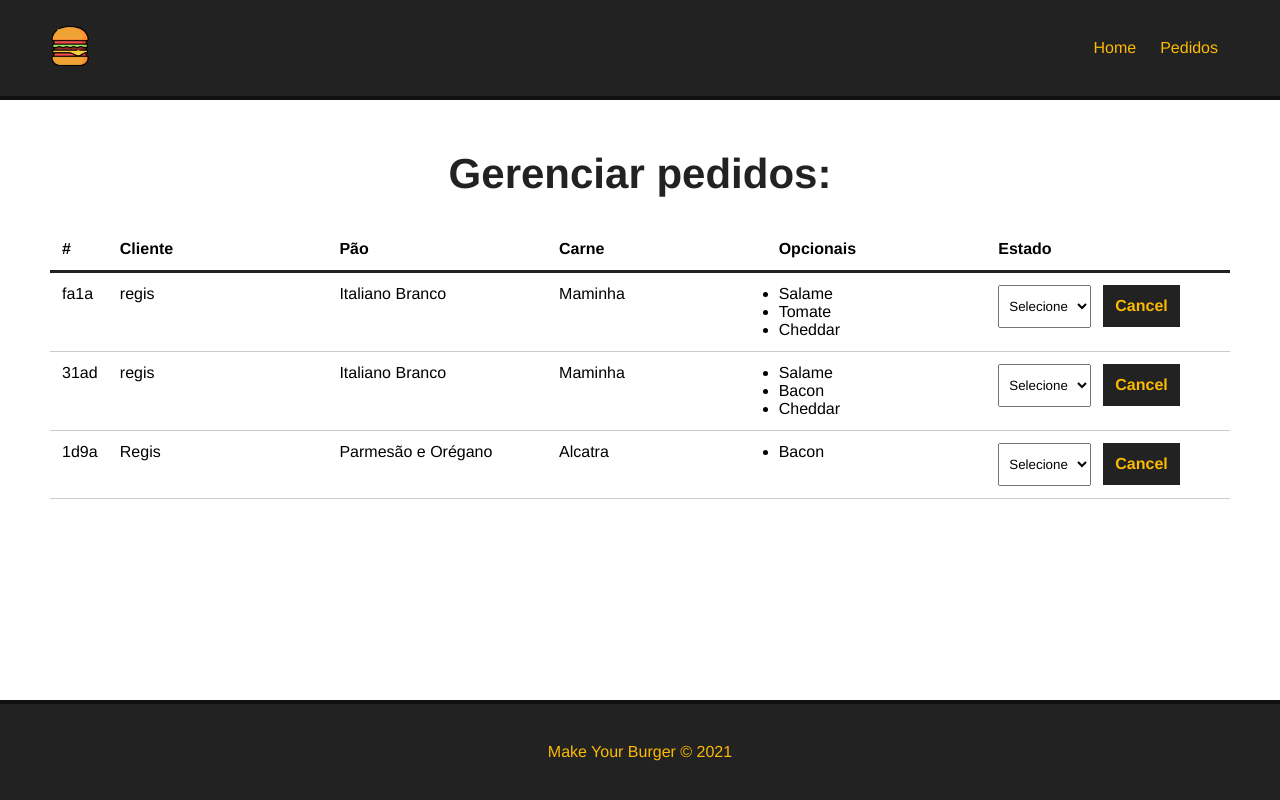
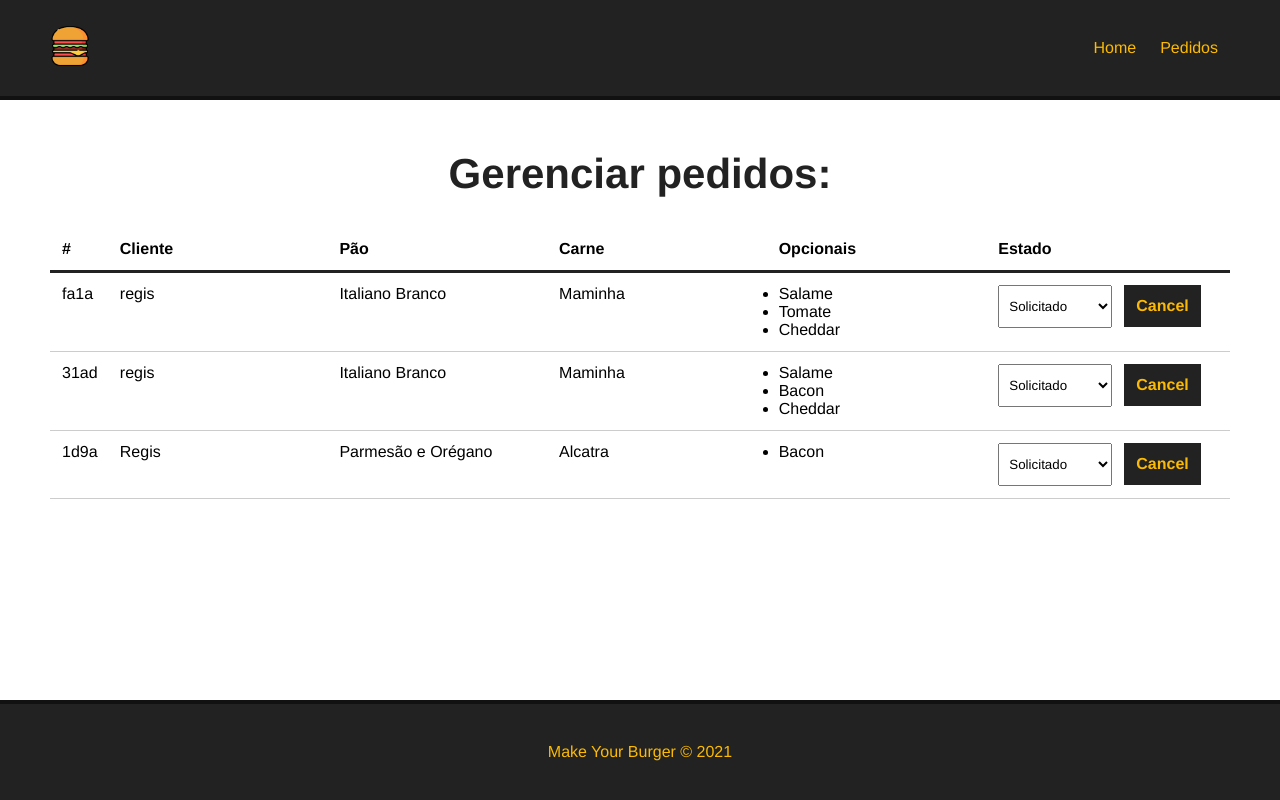
Before and after one commit to regislopeseso/Curso_Vue3_Mattheus_Battisti, a Vue app in the folder 3_make_your_burger/: page /pedidos in a window 1280 px wide. Built offline with nearby package versions, Linux system fonts and the light colour scheme; data requests are answered from the project's data file.

Commit message:
Add Aula 30 - Recebendo os status dos pedidos

```diff
--- a/3_make_your_burger/src/components/Dashboard.vue
+++ b/3_make_your_burger/src/components/Dashboard.vue
@@ -25,6 +25,7 @@
         <div>
           <select name="status" class="status">
             <option value="">Selecione</option>
+            <option v-for="s in status" :key="s.id" :value="s.tipo" :selected="burger.status == s.tipo">{{ s.tipo }}</option>
           </select>
           <button class="delete-btn">Cancel</button>
         </div>
@@ -51,7 +52,14 @@
 
         this.burgers = data;
 
+        this.getStatus();
+      },
+      async getStatus() {
+        const req =  await fetch("http://localhost:3000/status");
 
+        const data = await req.json();
+
+        this.status = data;
       }
     },
     mounted() {
```
